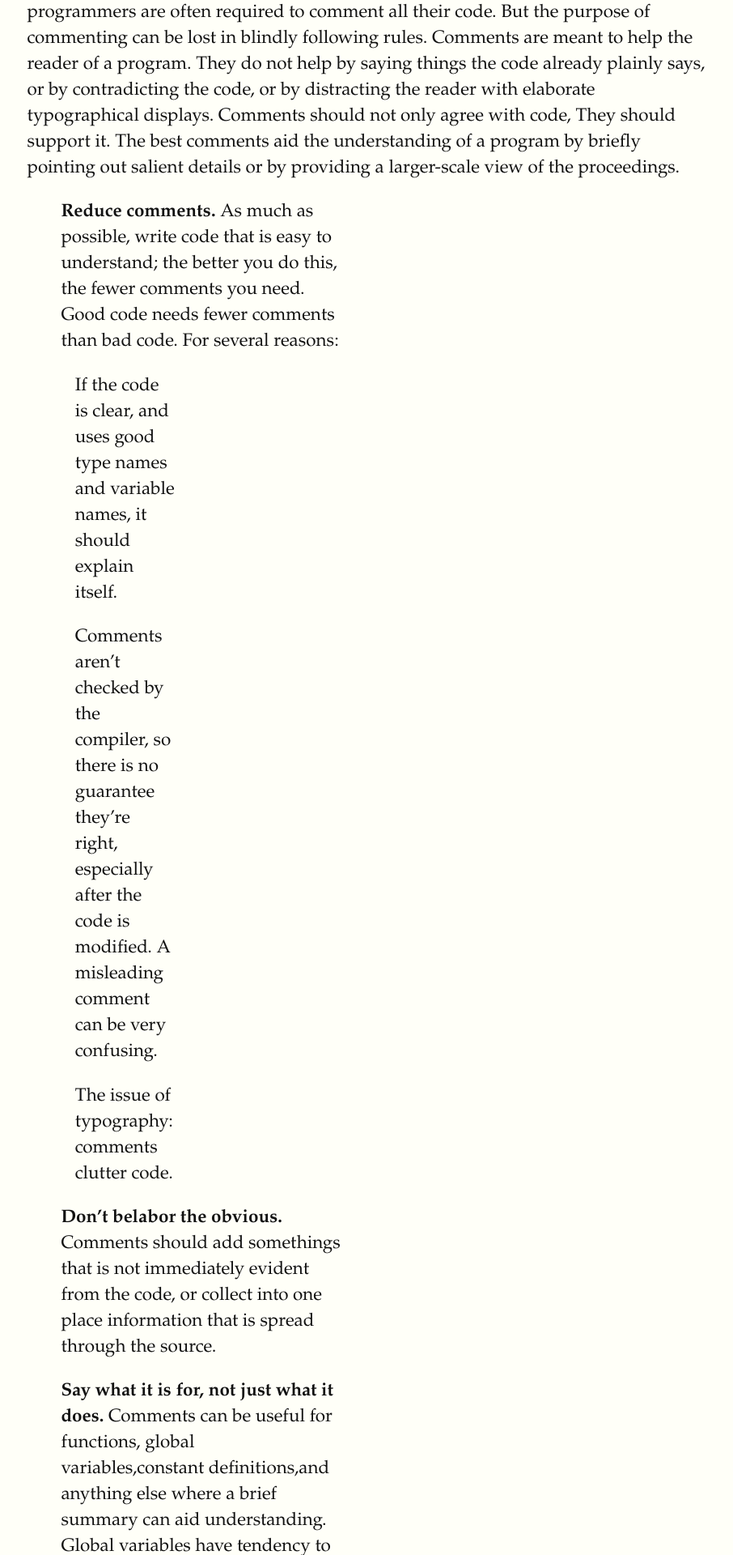
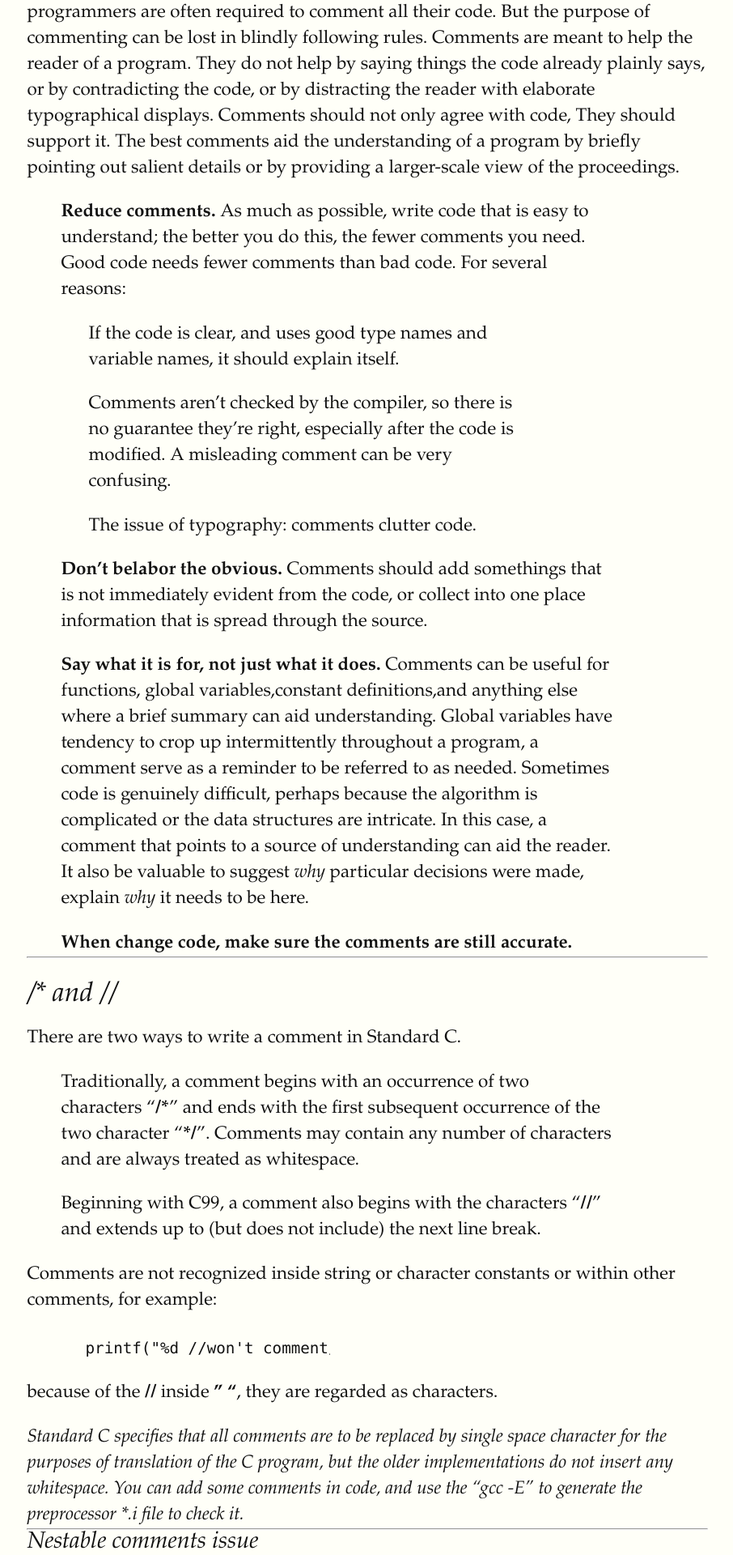
Before and after one commit to feyman-li/MySite, a Jekyll site: the page built from index.html, in a window 1280 px wide. Shown: the part 1262-3182 px from the top of the page at 81% size, without its empty margins (140-1046 px from the left). Built offline with Jekyll 4.4.1, drawn with Linux system fonts in a browser that asks for light colours; some web fonts are replaced.

Commit message:
Change the list margin-right

```diff
--- a/css/tufte.scss
+++ b/css/tufte.scss
@@ -209,7 +209,7 @@ section { padding-top: 1rem;
           padding-bottom: 1rem; }
 
 
-ul,ol { width: 45%;
+ul,ol { width: 85%;
      -webkit-padding-start: 5%;
      -webkit-padding-end: 5%;
      list-style-type: none; }
@@ -247,7 +247,7 @@ img { max-width: 100%; }
                          vertical-align: baseline;
                          position: relative; }
 
-li .sidenote, li .marginnote{ margin-right: -80%; } //added to allow for the fact that lists are indented and marginnotes and sidenotes push to right
+li .sidenote, li .marginnote{ margin-right: -8%; } //added to allow for the fact that lists are indented and marginnotes and sidenotes push to right
 
 blockquote .sidenote, blockquote .marginnote { margin-right: -79% }
 
```
